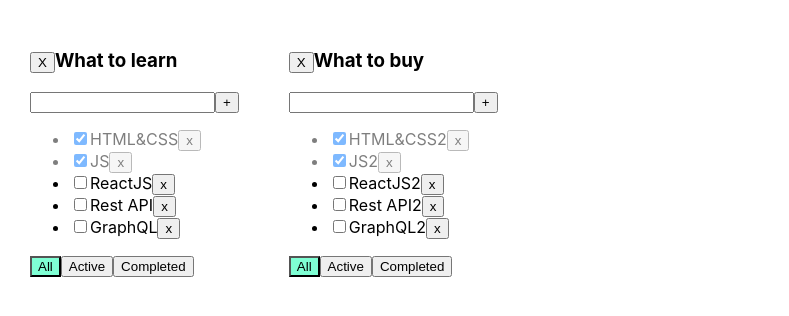
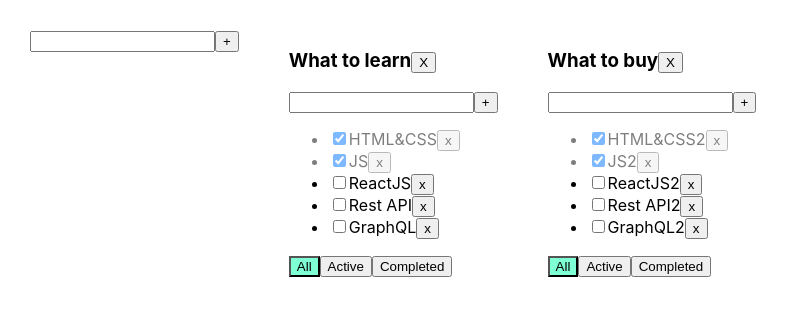
Before and after one commit to Viktossha/todolist_sprint_2, a React (Create React App) app: page / in a window 1280 px wide. Shown: the top 316 px of the page, without its empty margins (0-789 px from the left). Built offline with nearby package versions, Linux system fonts and the light colour scheme.

Commit message:
moved input+btn into AddItemForm

```diff
--- /dev/null
+++ b/src/AddItemForm.tsx
@@ -0,0 +1,42 @@
+import React, {ChangeEvent, KeyboardEvent, useState} from 'react';
+
+type AddItemFormPropsType = {
+    callBack: (title: string) => void
+}
+
+export const AddItemForm = (props:AddItemFormPropsType) => {
+    let [title, setTitle] = useState("")
+    let [error, setError] = useState<string | null>(null)
+
+    const addTask = () => {  //локальный стейт добавить в глобальный
+        if (title.trim() !== "") {
+            props.callBack(title.trim());
+            setTitle("");
+        } else {
+            setError("Title is required");
+        }
+    }
+
+    const onChangeHandler = (e: ChangeEvent<HTMLInputElement>) => {
+        setTitle(e.currentTarget.value)
+    }
+
+    const onKeyPressHandler = (e: KeyboardEvent<HTMLInputElement>) => {
+        setError(null);
+        if (e.charCode === 13) {
+            addTask();
+        }
+    }
+
+    return (
+        <div>
+            <input value={title}
+                   onChange={onChangeHandler}
+                   onKeyPress={onKeyPressHandler}
+                   className={error ? "error" : ""}
+            />
+            <button onClick={addTask}>+</button>
+            {error && <div className="error-message">{error}</div>}
+        </div>
+    );
+};
--- a/src/App.tsx
+++ b/src/App.tsx
@@ -2,6 +2,7 @@
 import './App.css';
 import {Todolist} from './Todolist';
 import {v1} from 'uuid';
+import {AddItemForm} from "./AddItemForm";
 
 export type FilterValuesType = "all" | "active" | "completed";
 
@@ -77,8 +78,15 @@
         setTodolists(todolists.map(el => el.id === todolistId ? {...el, filter: value} : el))
     }
 
+    const addTodoList = (title: string) => {
+        let newTodolist: TodolistsType = {id: v1(), title: title, filter: 'all'};
+        setTodolists([...todolists, newTodolist])
+        setTasks({...tasks, [newTodolist.id]: []})
+    }
+
     return (
         <div className="App">
+            <AddItemForm callBack={addTodoList}/>
             {todolists.map(el => {
 
                 let tasksForTodolist = tasks[el.id];
--- a/src/Todolist.tsx
+++ b/src/Todolist.tsx
@@ -1,5 +1,6 @@
 import React, {ChangeEvent, KeyboardEvent, useState} from 'react';
 import {FilterValuesType} from './App';
+import {AddItemForm} from "./AddItemForm";
 
 type TaskType = {
     id: string
@@ -21,28 +22,28 @@
 
 export function Todolist(props: PropsType) {
 
-    let [title, setTitle] = useState("")
-    let [error, setError] = useState<string | null>(null)
+    //let [title, setTitle] = useState("")
+    //let [error, setError] = useState<string | null>(null)
 
-    const addTask = () => {
-        if (title.trim() !== "") {
-            props.addTask(props.todolistId, title.trim());
-            setTitle("");
-        } else {
-            setError("Title is required");
-        }
-    }
+    // const addTask = () => {
+    //     if (title.trim() !== "") {
+    //         props.addTask(props.todolistId, title.trim());
+    //         setTitle("");
+    //     } else {
+    //         setError("Title is required");
+    //     }
+    // }
 
-    const onChangeHandler = (e: ChangeEvent<HTMLInputElement>) => {
-        setTitle(e.currentTarget.value)
-    }
-
-    const onKeyPressHandler = (e: KeyboardEvent<HTMLInputElement>) => {
-        setError(null);
-        if (e.charCode === 13) {
-            addTask();
-        }
-    }
+    // const onChangeHandler = (e: ChangeEvent<HTMLInputElement>) => {
+    //     setTitle(e.currentTarget.value)
+    // }
+    //
+    // const onKeyPressHandler = (e: KeyboardEvent<HTMLInputElement>) => {
+    //     setError(null);
+    //     if (e.charCode === 13) {
+    //         addTask();
+    //     }
+    // }
 
     const onAllClickHandler = () => props.changeFilter(props.todolistId, "all");
     const onActiveClickHandler = () => props.changeFilter(props.todolistId, "active");
@@ -51,20 +52,25 @@
     const removeTodolistHandler = () => props.removeTodolist(props.todolistId);
 
 
+    const addTaskHandler = (title: string) => {
+        props.addTask(props.todolistId, title)  //id мы берем сверху (из App), а title снизу (из AddItemForm)
+    }
+
     return <div>
         <h3>
+            {props.title}
             <button onClick={removeTodolistHandler}>X</button>
-            {props.title}
         </h3>
-        <div>
-            <input value={title}
-                   onChange={onChangeHandler}
-                   onKeyPress={onKeyPressHandler}
-                   className={error ? "error" : ""}
-            />
-            <button onClick={addTask}>+</button>
-            {error && <div className="error-message">{error}</div>}
-        </div>
+        <AddItemForm callBack={addTaskHandler}/>
+        {/*<div>*/}
+        {/*    <input value={title}*/}
+        {/*           onChange={onChangeHandler}*/}
+        {/*           onKeyPress={onKeyPressHandler}*/}
+        {/*           className={error ? "error" : ""}*/}
+        {/*    />*/}
+        {/*    <button onClick={addTask}>+</button>*/}
+        {/*    {error && <div className="error-message">{error}</div>}*/}
+        {/*</div>*/}
         <ul>
             {
                 props.tasks.map(t => {
```
